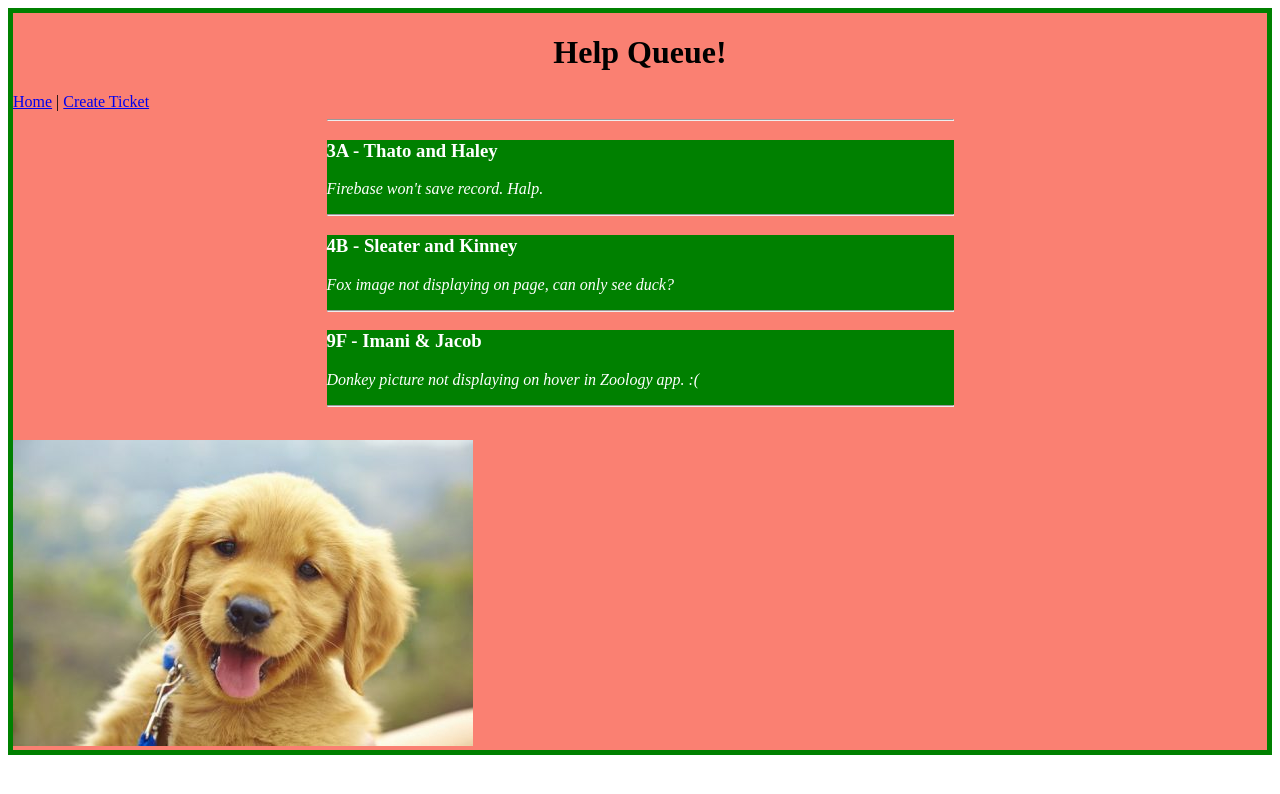
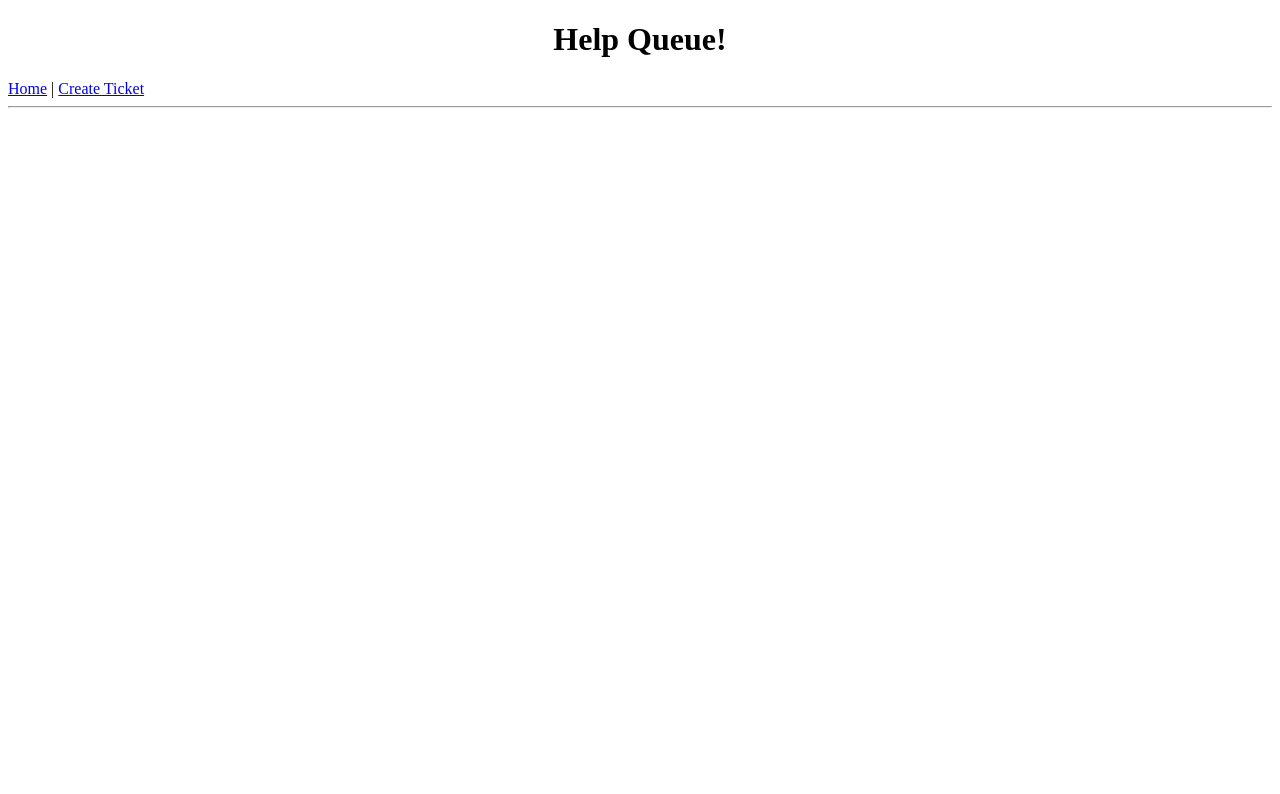
Before and after one commit to semariah/reackt-wk-2-help-queue, a React app: page /#/ in a window 1280 px wide. Shown: the top 794 px of the page. Built offline with nearby package versions, Linux system fonts and the light colour scheme.

Commit message:
follow up weekend lessons of wk-2

```diff
--- a/package.json
+++ b/package.json
@@ -5,7 +5,7 @@
   "main": "index.js",
   "scripts": {
     "lint": "eslint src/*jsx src/**/**; exit 0",
-    "lint-fix": "eslint src/*jsx src/**/** --fix; exit 0",
+    "lint-fix": "eslint src/index.jsx src/**/** --fix; exit 0",
     "test": "echo \"Error: no test specified\" && exit 1",
     "start": "webpack-dev-server"
   },
@@ -13,12 +13,14 @@
   "license": "ISC",
   "dependencies": {
     "file-loader": "^1.1.6",
+    "moment": "^2.18.1",
     "prop-types": "^15.5.10",
     "react": "^15.5.4",
     "react-dom": "^15.5.4",
     "react-router-dom": "^4.0.0",
     "styled-jsx": "^2.2.7",
-    "url-loader": "^0.6.2"
+    "url-loader": "^0.6.2",
+    "uuid": "^3.2.1"
   },
   "devDependencies": {
     "babel-core": "^6.24.1",
--- a/src/components/App.jsx
+++ b/src/components/App.jsx
@@ -3,25 +3,61 @@ import TicketList from './TicketList'
 import Header from './Header'
 import { Switch, Route } from 'react-router-dom'
 import NewTicketForm from './NewTicketForm'
-import MySampleComponent from './MySampleComponent'
 import Error404 from './Error404'
+import NewTicketControl from './NewTicketControl'
+import Moment from 'moment'
 
-function App(){
-  let appStyle = {
-    backgroundColor: 'salmon',
-    border: '5px solid green'
+class App extends React.Component {
+  constructor(props) {
+    super(props)
+    this.state = {
+      masterTicketList: []
     }
+    this.handleAddingNewTicketToList = this.handleAddingNewTicketToList.bind(this)
+  }
+
+  handleAddingNewTicketToList(newTicket){
+    var newMasterTicketList = this.state.masterTicketList.slice()
+    newTicket.formattedWaitTime = (newTicket.timeOpen).fromNow(true)
+    newMasterTicketList.push(newTicket)
+    this.setState({masterTicketList: newMasterTicketList})
+  }
+
+  componentDidMount() {
+    this.waitTimeUpdateTimer = setInterval(() =>
+      this.updateTicketElapsedWaitTime(),
+      60000
+    );
+  }
+
+  updateTicketElapsedWaitTime() {
+    console.log("check");
+    let newMasterTicketList = this.state.masterTicketList.slice();
+    newMasterTicketList.forEach((ticket) =>
+      ticket.formattedWaitTime = (ticket.timeOpen).fromNow(true)
+    );
+    this.setState({masterTicketList: newMasterTicketList})
+  }
+
+  componentWillUnmount(){
+    clearInterval(this.waitTimeUpdateTimer);
+  }
+
+
+  render(){
     return (
-    <div style={appStyle}>
+      <div>
         <Header/>
         <Switch>
-        <Route exact path='/' component={TicketList}/>
-        <Route path='/newticket' component={NewTicketForm} />
+          <Route exact path='/' render={()=><TicketList ticketList={this.state.masterTicketList} />} />
+          <Route path='/newticket' render={()=><NewTicketControl onNewTicketCreation={this.handleAddingNewTicketToList} />} />
           <Route component={Error404} />
         </Switch>
-      <MySampleComponent/>
       </div>
     )
+
+  }
 }
 
+
 export default App
--- /dev/null
+++ b/src/components/ConfirmationQuestions.jsx
@@ -0,0 +1,18 @@
+import React from 'react'
+import PropTypes from 'prop-types'
+
+
+function ConfirmationQuestions(props){
+  return (
+    <div>
+      <p>Have you gone through all the steps on the Learn How to Program debugging lesson?</p>
+      <button onClick={props.onTroubleshootingConfirmation}>Yes</button>
+    </div>
+  )
+}
+
+ConfirmationQuestions.propTypes = {
+  onTroubleshootingConfirmation: PropTypes.func
+}
+
+export default ConfirmationQuestions
--- a/src/components/MySampleComponent.jsx
+++ /dev/null
@@ -1,12 +0,0 @@
-import React from 'react'
-import reallyAdorablePuppy from '../assets/images/cutepuppy.jpg'
-
-function MySampleComponent(){
-  return (
-    <div>
-      <img src={reallyAdorablePuppy}/>
-    </div>
-  )
-}
-
-export default MySampleComponent
--- /dev/null
+++ b/src/components/NewTicketControl.jsx
@@ -0,0 +1,42 @@
+import React from 'react'
+import ConfirmationQuestions from './ConfirmationQuestions'
+import NewTicketForm from './NewTicketForm'
+import PropTypes from 'prop-types'
+
+
+
+class NewTicketControl extends React.Component {
+  constructor(props) {
+    super(props)
+    this.state = {
+      formVisibleOnPage: false
+
+    }
+    this.handleTroubleshootingConfirmation = this.handleTroubleshootingConfirmation.bind(this)
+
+  }
+
+  handleTroubleshootingConfirmation(){
+    this.setState({formVisibleOnPage: true})
+  }
+
+  render(){
+    let currentlyVisibleContent = null
+    if (this.state.formVisibleOnPage){
+      currentlyVisibleContent = <NewTicketForm onNewTicketCreation={this.props.onNewTicketCreation}/>
+    } else {
+      currentlyVisibleContent = <ConfirmationQuestions onTroubleshootingConfirmation={this.handleTroubleshootingConfirmation}/>
+    }
+    return (
+      <div>
+        {currentlyVisibleContent}
+      </div>
+    )
+  }
+}
+
+NewTicketControl.propTypes = {
+  onNewTicketCreation: PropTypes.func
+}
+
+export default NewTicketControl
--- a/src/components/NewTicketForm.jsx
+++ b/src/components/NewTicketForm.jsx
@@ -1,24 +1,45 @@
 import React from 'react'
+import PropTypes from 'prop-types'
+import { v4 } from 'uuid'
+import Moment from 'moment'
 
-function NewTicketForm(){
+function NewTicketForm(props){
+  let _names = null
+  let _location = null
+  let _issue = null
+
+  function handleNewTicketFormSubmission(event) {
+    event.preventDefault()
+    props.onNewTicketCreation({names: _names.value, location: _location.value, issue: _issue.value, id: v4(), timeOpen: new Moment()})
+    _names.value = ''
+    _location.value = ''
+    _issue.value = ''
+  }
   return (
     <div>
-      <form>
+      <form onSubmit={handleNewTicketFormSubmission}>
         <input
           type='text'
           id='names'
-          placeholder='Pair Names'/>
+          placeholder='Pair Names'
+          ref={(input) => {_names = input}}/>
         <input
           type='text'
           id='location'
-          placeholder='Location'/>
+          placeholder='Location'
+          ref={(input) => {_location = input}}/>
         <textarea
           id='issue'
-          placeholder='Describe your issue.'/>
+          placeholder='Describe your issue.'
+          ref={(textarea) => {_issue = textarea}}/>
         <button type='submit'>Help!</button>
       </form>
     </div>
   )
 }
 
+NewTicketForm.propTypes = {
+  onNewTicketCreation: PropTypes.func
+}
+
 export default NewTicketForm
--- a/src/components/Ticket.jsx
+++ b/src/components/Ticket.jsx
@@ -1,5 +1,6 @@
 import React from 'react'
 import PropTypes from 'prop-types'
+import Moment from 'moment'
 
 function Ticket(props){
   let ticketStyle = {
@@ -9,16 +10,19 @@ function Ticket(props){
   return (
     <div style={ticketStyle}>
       <h3>{props.location} - {props.names}</h3>
+      <h4>{props.formattedWaitTime} </h4>
       <p><em>{props.issue}</em></p>
       <hr/>
     </div>
   )
 }
 
+
 Ticket.propTypes = {
   names: PropTypes.string.isRequired,
   location: PropTypes.string.isRequired,
-  issue: PropTypes.string
+  issue: PropTypes.string,
+  formattedWaitTime: PropTypes.string.isRequired,
 }
 
 export default Ticket
--- a/src/components/TicketList.jsx
+++ b/src/components/TicketList.jsx
@@ -1,41 +1,27 @@
 import React from 'react'
 import Ticket from './Ticket'
+import PropTypes from 'prop-types'
 
-var masterTicketList = [
-  {
-    names: 'Thato and Haley',
-    location: '3A',
-    issue: 'Firebase won\'t save record. Halp.'
-  },
-  {
-    names: 'Sleater and Kinney',
-    location: '4B',
-    issue: 'Fox image not displaying on page, can only see duck?'
-  },
-  {
-    names: 'Imani & Jacob',
-    location: '9F',
-    issue: 'Donkey picture not displaying on hover in Zoology app. :('
-  }
-]
 
-function TicketList(){
-  var ticketList = {
-    width: '50%',
-    margin: '0 auto',
-    paddingBottom: '25px',
-  }
+
+function TicketList(props){
+  console.log(props.ticketList)
   return (
-    <div style = {ticketList}>
+    <div>
       <hr/>
-      {masterTicketList.map((ticket, index) =>
+      {props.ticketList.map((ticket) =>
         <Ticket names={ticket.names}
           location={ticket.location}
           issue={ticket.issue}
-          key={index}/>
+          key={ticket.id}
+          formattedWaitTime={ticket.formattedWaitTime}/>
       )}
     </div>
   )
 }
 
+TicketList.propTypes = {
+  ticketList: PropTypes.array
+}
+
 export default TicketList
```
Also changed, not shown: .eslintrc.json, src/assets/images/cutepuppy.jpg (deleted), 1 other file (tests, documents, lock files or other folders). Lines whose indentation alone changed are shown as unchanged.
